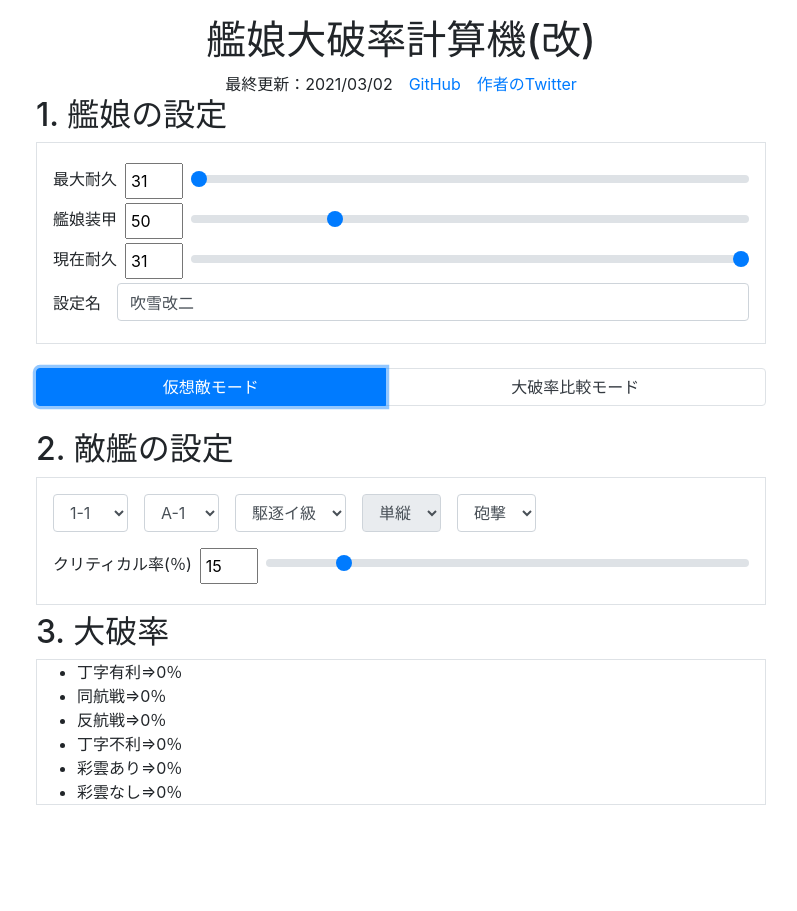
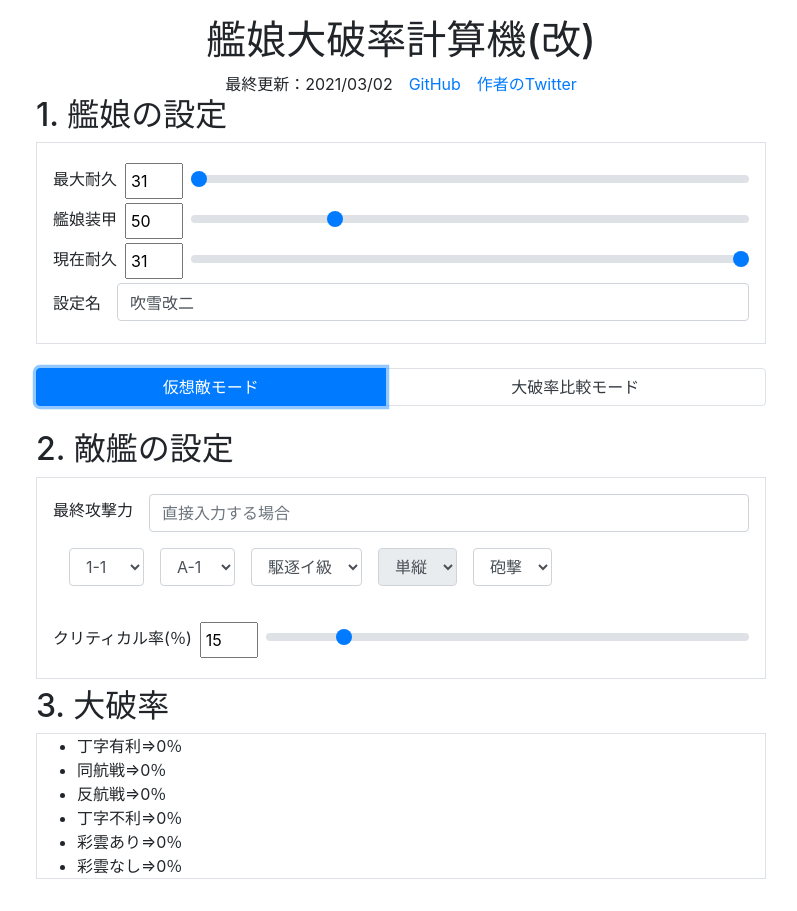
Before and after one commit to YSRKEN/HDC_React2, a React (Create React App) app in the folder hdc-app/: page / in a window 1280 px wide. Both pictures are taken after a click on the button "仮想敵モード". Shown: the whole page, without its empty margins (239-1036 px from the left). Before the commit the page ends 837 px from the top, so only its background shows below. Built offline with nearby package versions, Linux system fonts and the light colour scheme.

Commit message:
[add] 最終攻撃力を入力すると、その値に応じた大破率を即座に表示できるようにした

```diff
--- a/hdc-app/src/component/EnemySelector.tsx
+++ b/hdc-app/src/component/EnemySelector.tsx
@@ -5,27 +5,35 @@ import { InputAndSlider } from './InputAndSlider';
 const EnemySelector: React.FC<{
 	mapList: string[],
 	positionList: string[],
-	fleetList: {id: number, name: string}[],
+	fleetList: { id: number, name: string }[],
 	formationList: string[],
 	attackTypeList: string[],
 	mapName: string,
 	onChangeMapName: (event: React.ChangeEvent<any>) => void,
 	position: string,
 	onChangePosition: (event: React.ChangeEvent<any>) => void,
-	fleetName: {id: number, name: string},
+	fleetName: { id: number, name: string },
 	onChangeFleetName: (event: React.ChangeEvent<any>) => void,
 	attackType: string,
 	onChangeAttackType: (event: React.ChangeEvent<any>) => void,
 	formation: string,
 	criticalPer: number
-	onChangeCriticalPer: (event: React.ChangeEvent<HTMLInputElement>) => void
-}> = ({mapList, positionList, fleetList, formationList, attackTypeList,
+	onChangeCriticalPer: (event: React.ChangeEvent<HTMLInputElement>) => void,
+	finalAttackInputData: string,
+	onChangeFinalAttackInputData: (event: React.ChangeEvent<any>) => void,
+}> = ({ mapList, positionList, fleetList, formationList, attackTypeList,
 	mapName, onChangeMapName, position, onChangePosition,
 	fleetName, onChangeFleetName, attackType, onChangeAttackType,
-	formation, criticalPer, onChangeCriticalPer}) => (
+	formation, criticalPer, onChangeCriticalPer, finalAttackInputData, onChangeFinalAttackInputData }) => (
 		<Form className='border p-3'>
 			<Form.Group className='mb-0'>
-			<div className='d-block d-md-none'>
+				<div className='d-flex'>
+					<Form.Label className="mr-3 text-nowrap mt-1">最終攻撃力</Form.Label>
+					<Form.Control placeholder="直接入力する場合" value={finalAttackInputData} onChange={onChangeFinalAttackInputData} />
+				</div>
+				<div className='d-block d-md-none p-3' style={{
+					backgroundColor: finalAttackInputData !== '' ? 'gray' : 'white'
+				}}>
 					<div className='d-flex'>
 						<Form.Control as='select' className='w-auto mb-3 mr-3' value={mapName} onChange={onChangeMapName}>
 							{mapList.map(mapName => (
@@ -57,7 +65,9 @@ const EnemySelector: React.FC<{
 					</div>
 				</div>
 
-			<div className='d-none d-md-block'>
+				<div className='d-none d-md-block p-3' style={{
+					backgroundColor: finalAttackInputData !== '' ? 'gray' : 'white'
+				}}>
 					<div className='d-flex mb-3'>
 						<Form.Control as='select' className='w-auto mr-3' value={mapName} onChange={onChangeMapName}>
 							{mapList.map(mapName => (
@@ -87,9 +97,9 @@ const EnemySelector: React.FC<{
 					</div>
 				</div>
 				<InputAndSlider label='クリティカル率(％)' value={criticalPer} minValue={0} maxValue={100}
-				onChangeSlider={onChangeCriticalPer} onChangeText={onChangeCriticalPer}/>
+					onChangeSlider={onChangeCriticalPer} onChangeText={onChangeCriticalPer} />
 			</Form.Group>
 		</Form>
 	);
 
-export {EnemySelector};
+export { EnemySelector };
--- a/hdc-app/src/container/DamageInfo.tsx
+++ b/hdc-app/src/container/DamageInfo.tsx
@@ -6,7 +6,7 @@ import { calcHeavyDamageProb } from '../service/simulation';
 const ENGAGE_TYPE = ['丁有', '同航', '反航', '丁不'];
 
 const DamageInfo: React.FC = () => {
-	const { finalAttackList, maxHp, armor, nowHp, criticalPer } = useContext(SettingContext);
+	const { finalAttackList, maxHp, armor, nowHp, criticalPer, finalAttackInputData } = useContext(SettingContext);
 
 	const calcHDP = (engageType: string, cl2Flg: boolean): number => {
 		const clString = cl2Flg ? 'CL2' : 'CL1';
@@ -19,6 +19,23 @@ const DamageInfo: React.FC = () => {
 	}
 
 	const calcDamageInfo = (): string => {
+		if (finalAttackInputData !== '') {
+			// 最終攻撃力が入力されているので、交戦形態やクリティカル率などといった要素は無視される
+			// そのため、装甲乱数から算出された大破率を記録する
+			try {
+				const finalAttackInputDataInt = parseInt(finalAttackInputData, 10);
+				if (finalAttackInputDataInt < 1) {
+					return 'エラー：最終攻撃力には1以上の整数を入力してください。';
+				}
+				const heavyDamagePer = calcHeavyDamageProb(maxHp, armor, nowHp, finalAttackInputDataInt);
+				const round = (value: number) => {
+					return Math.floor(value * 1000) / 10;
+				}
+				return `大破率：${round(heavyDamagePer)}％`;
+			} catch {
+				return 'エラー：最終攻撃力には1以上の整数を入力してください。';
+			}
+		} else {
 			// クリティカル率も考慮した、各交戦形態毎の大破率を算出する
 			const heavyDamagePerDict: { [key: string]: number } = {};
 			for (const engageType of ENGAGE_TYPE) {
@@ -51,6 +68,7 @@ const DamageInfo: React.FC = () => {
 			log += `彩雲あり⇒${round(mixedHDP1)}％\n`;
 			log += `彩雲なし⇒${round(mixedHDP2)}％`;
 			return log;
+		}
 	};
 
 	return (<DI damageInfo={calcDamageInfo()} />);
--- a/hdc-app/src/container/EnemySelector.tsx
+++ b/hdc-app/src/container/EnemySelector.tsx
@@ -27,7 +27,7 @@ const EnemySelector: React.FC = () => {
 	const [finalAttackData, setFinalAttackData] = React.useState<FinalAttackData>({});
 	const [fleetsPatternData, setFleetsPatternData] = React.useState<FleetsPatternData>({});
 
-	const { criticalPer, dispatch } = useContext(SettingContext);
+	const { criticalPer, finalAttackInputData, dispatch } = useContext(SettingContext);
 
 	React.useEffect(() => {
 		initialize();
@@ -183,6 +183,10 @@ const EnemySelector: React.FC = () => {
 		}
 	}
 
+	const onChangeFinalAttackInputData = (event: React.ChangeEvent<any>) => {
+		dispatch({ type: 'setFinalAttackInputData', message: event.currentTarget.value });
+	};
+
 	return (<ES mapList={mapList} positionList={positionList}
 		fleetList={fleetList} formationList={formationList}
 		attackTypeList={attackTypeList}
@@ -190,7 +194,8 @@ const EnemySelector: React.FC = () => {
 		position={position} onChangePosition={onChangePosition}
 		fleetName={fleetName} onChangeFleetName={onChangeFleetName}
 		attackType={attackType} onChangeAttackType={onChangeAttackType}
-		formation={formation} criticalPer={criticalPer} onChangeCriticalPer={onChangeCriticalPer} />);
+		formation={formation} criticalPer={criticalPer} onChangeCriticalPer={onChangeCriticalPer}
+		finalAttackInputData={finalAttackInputData} onChangeFinalAttackInputData={onChangeFinalAttackInputData} />);
 }
 
 export default EnemySelector;
--- a/hdc-app/src/service/context.ts
+++ b/hdc-app/src/service/context.ts
@@ -7,7 +7,7 @@ import { calcHeavyDamageProb } from './simulation';
 type ApplicationMode = '仮想敵モード' | '大破率比較モード';
 
 type ActionType = 'setApplicationMode' | 'setGraphName' | 'setMaxHp' | 'setArmor' | 'setNowHp' | 'addKammusuSetting'
-	| 'deleteKammusuSetting' | 'setFinalAttackList' | 'setCriticalPer';
+	| 'deleteKammusuSetting' | 'setFinalAttackList' | 'setCriticalPer' | 'setFinalAttackInputData';
 
 const MIN_FINAL_ATTACK = 0;
 const MAX_FINAL_ATTACK = 200;
@@ -40,6 +40,7 @@ interface ISettingContext {
 	applicationMode: ApplicationMode;
 	chartData: ChartData<Chart.ChartData> | null;
 	chartOption: Chart.ChartOptions | null;
+	finalAttackInputData: string;
 	dispatch: (action: Action) => void;
 }
 
@@ -116,6 +117,7 @@ export const useSettingState = (): ISettingContext => {
 	const [applicationMode, setApplicationMode] = useState<ApplicationMode>('大破率比較モード');
 	const [chartData, setChartData] = useState<ChartData<Chart.ChartData> | null>(null);
 	const [chartOption, setChartOption] = useState<Chart.ChartOptions | null>(null);
+	const [finalAttackInputData, setFinalAttackInputData] = useState('');
 
 	/**
 	 * グラフデータを更新するための処理
@@ -231,6 +233,9 @@ export const useSettingState = (): ISettingContext => {
 				setKammusuSettingList(newKammusuSettingList);
 				break;
 			}
+			case 'setFinalAttackInputData':
+				setFinalAttackInputData(action.message as string);
+				break;
 		}
 	}
 
@@ -238,7 +243,7 @@ export const useSettingState = (): ISettingContext => {
 		maxHp, setMaxHp, armor, setArmor, nowHp, setNowHp, graphName, setGraphName,
 		finalAttackList, setFinalAttackList, criticalPer, setCriticalPer,
 		kammusuSettingList, setKammusuSettingList, maxValue, setMaxValue,
-		minValue, setMinValue, applicationMode, chartData, chartOption, dispatch
+		minValue, setMinValue, applicationMode, chartData, chartOption, finalAttackInputData, dispatch
 	};
 };
 
```
Lines whose indentation alone changed are shown as unchanged.
